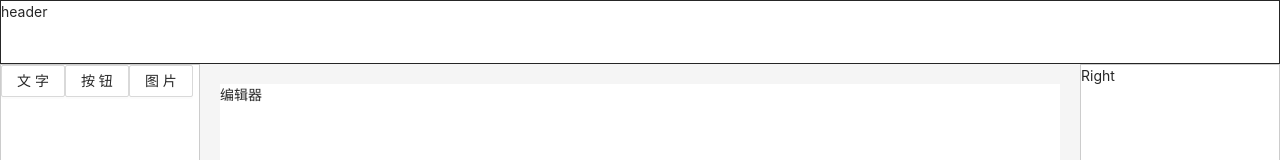
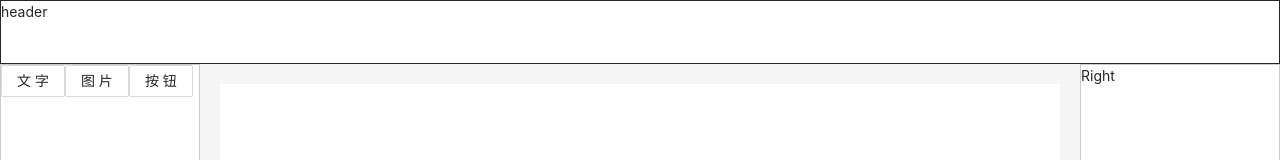
Before and after one commit to DCbryant/visual, a React (Create React App) app: page / in a window 1280 px wide. Shown: the top 160 px of the page. Built offline with nearby package versions, Linux system fonts and the light colour scheme.

Commit message:
fix(drag): 解决拖拽位置以及拖拽深浅拷贝的问题

```diff
--- a/package.json
+++ b/package.json
@@ -7,11 +7,13 @@
     "@testing-library/react": "^11.1.0",
     "@testing-library/user-event": "^12.1.10",
     "antd": "^4.10.0",
+    "lodash": "^4.17.20",
     "react": "^17.0.1",
     "react-dnd": "^11.1.3",
     "react-dnd-html5-backend": "^11.1.3",
     "react-dom": "^17.0.1",
     "react-scripts": "4.0.1",
+    "uuid": "^8.3.2",
     "web-vitals": "^0.2.4"
   },
   "scripts": {
--- a/src/Center.js
+++ b/src/Center.js
@@ -1,20 +1,36 @@
+import {useState} from 'react';
 import Editor from './Editor';
 import {componentList} from './constance';
+import { v4 as uuidv4 } from 'uuid';
+import {cloneDeep} from 'lodash';
+
 
 function Center() {
+  const [dragData, setData] = useState([]);
+
   const handleDrop = (e) => {
     e.preventDefault()
     e.stopPropagation()
-    const index = e.dataTransfer.getData('index');
+    const index = e.dataTransfer.getData('index')
+    const component = cloneDeep(componentList[index])
+    component.style = {
+      ...component.style,
+      top: e.nativeEvent.offsetY,
+      left: e.nativeEvent.offsetX,
+    }
+    component.id = uuidv4()
+    setData(data => {
+      console.log(data, component, 'xxx')
+      return [...data, component]
+    })
   }
 
   const handleDragOver = (e) => {
     e.preventDefault()
-    e.stopPropagation()
-    const index = e.dataTransfer.getData('index');
-    const component = componentList[index];
-    console.log(component, 'component')
+    e.dataTransfer.dropEffect = 'copy'
   }
+
+  console.log(dragData, 'dragData')
 
   return (
     <div
@@ -22,7 +38,7 @@ function Center() {
       onDrop={handleDrop}
       onDragOver={handleDragOver}
     >
-      <Editor />
+      <Editor data={dragData} />
     </div>
   );
 }
--- a/src/Editor.js
+++ b/src/Editor.js
@@ -1,7 +1,24 @@
-function Editor() {
+function Editor(props) {
+  const {data} = props;
+
   return (
-    <div style={{backgroundColor: '#fff', width: '100%', height: '100%'}}>
-      编辑器
+    <div
+      style={{
+        backgroundColor: '#fff',
+        width: '100%',
+        height: '100%',
+        position: 'relative'
+      }}>
+      {
+        data.map((item, index) => {
+          const {style, label, id} = item;
+          return (
+            <div style={style} key={id}>
+              {label}
+            </div>
+          );
+        })
+      }
     </div>
   );
 }
--- a/src/Left.js
+++ b/src/Left.js
@@ -7,7 +7,7 @@ function Left() {
   }
   return (
     <div style={{ width: 200, border: '1px solid #ccc' }} onDragStart={handleDragStart} >
-      {componentList.map((type, index) => (
+      {componentList.map(({type}, index) => (
         <DragComponent key={type} type={type} index={index} />
       ))}
     </div>
--- a/src/constance.js
+++ b/src/constance.js
@@ -1 +1,67 @@
-export const componentList =  ['text', 'button', 'image']
+import { v4 as uuidv4 } from 'uuid';
+
+export const componentList =  [
+  {
+    id: uuidv4(),
+    component: 'text',
+    label: '文字',
+    icon: 'xxx',
+    animations: [],
+    events: {},
+    type: 'text',
+    style: {
+      width: 200,
+      height: 200,
+      fontSize: 14,
+      fontWeight: 500,
+      lineHeight: '',
+      letterSpacing: 0,
+      textAlign: 'center',
+      color: '',
+      border: '1px solid red',
+      position: 'absolute',
+    }
+  },
+  {
+    id: uuidv4(),
+    component: 'image',
+    label: '图片',
+    icon: 'xxx',
+    animations: [],
+    events: {},
+    type: 'image',
+    style: {
+      width: 200,
+      height: 200,
+      fontSize: 14,
+      fontWeight: 500,
+      lineHeight: '',
+      letterSpacing: 0,
+      textAlign: 'center',
+      color: '',
+      border: '1px solid red',
+      position: 'absolute',
+    }
+  },
+  {
+    id: uuidv4(),
+    component: 'button',
+    label: '按钮',
+    icon: 'xxx',
+    animations: [],
+    events: {},
+    type: 'button',
+    style: {
+      width: 200,
+      height: 200,
+      fontSize: 14,
+      fontWeight: 500,
+      lineHeight: '',
+      letterSpacing: 0,
+      textAlign: 'center',
+      color: '',
+      border: '1px solid red',
+      position: 'absolute',
+    },
+  }
+]
```
Also changed, not shown: 1 other file (tests, documents, lock files or other folders).
